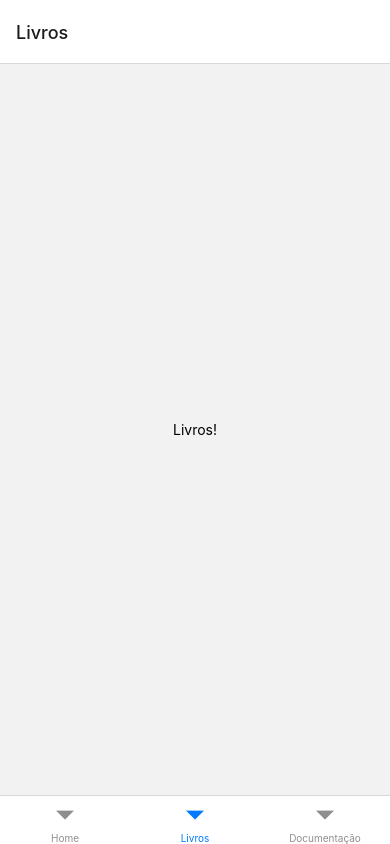
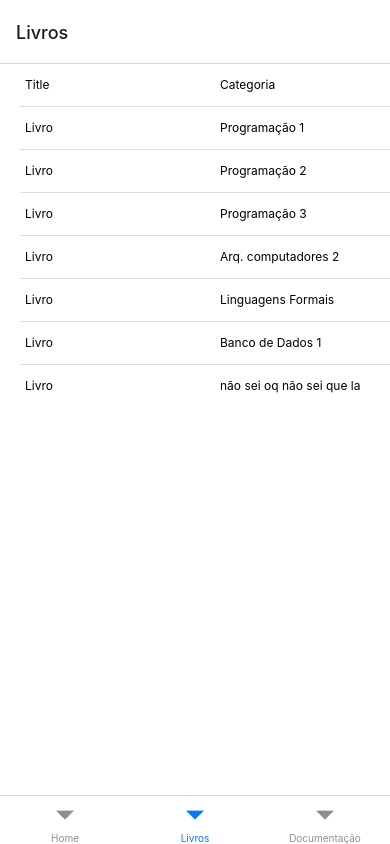
Before and after one commit to isadoravrx/projeto_4_mobile, a React Native app in the folder StickerSmash/: screen /Livros in a window 390 px wide. Built offline with nearby package versions, Linux system fonts and the light colour scheme.

Commit message:
classes de Menu criadas raaaaaaaaah

```diff
--- a/StickerSmash/App.js
+++ b/StickerSmash/App.js
@@ -2,8 +2,8 @@ import React from 'react';
 import { Text, View, SafeAreaView, StyleSheet, Image } from 'react-native';
 import { NavigationContainer } from '@react-navigation/native';
 import { createBottomTabNavigator } from '@react-navigation/bottom-tabs';
-
-
+import DocumentationMenu from './DocumentationMenu';
+import BooksMenu from './BooksMenu';
 
 function HomeScreen() {
   return (
@@ -22,22 +22,6 @@ function HomeScreen() {
   );
 }
 
-function LivrosScreen() {
-  return (
-    <View style={{ flex: 1, justifyContent: 'center', alignItems: 'center' }}>
-      <Text>Livros!</Text>
-    </View>
-  );
-}
-
-function DocumentacaoScreen() {
-  return (
-    <View style={{ flex: 1, justifyContent: 'center', alignItems: 'center' }}>
-      <Text>Documentação!</Text>
-    </View>
-  );
-}
-
 const Tab = createBottomTabNavigator();
 
 
@@ -46,8 +30,8 @@ export default function App() {
     <NavigationContainer>
       <Tab.Navigator>
           <Tab.Screen name="Home" component={HomeScreen} />
-          <Tab.Screen name="Livros" component={LivrosScreen} />
-          <Tab.Screen name="Documentação" component={DocumentacaoScreen} />
+          <Tab.Screen name='Livros' component={BooksMenu} />
+          <Tab.Screen name="Documentação" component={DocumentationMenu} />
       </Tab.Navigator>
     </NavigationContainer>
   );
--- /dev/null
+++ b/StickerSmash/BooksMenu.js
@@ -0,0 +1,130 @@
+import React from 'react';
+import {
+  SafeAreaView,
+  View,
+  FlatList,
+  StyleSheet,
+  Text,
+  StatusBar,
+} from 'react-native';
+
+const DATA = [
+  {
+    id: 'titulo',
+    title: 'Title',
+  },
+  {
+    id: 'categoria',
+    title: 'Categoria',
+  },
+  {
+    id: 'titulo 1',
+    title: 'Livro',
+  },
+  {
+    id: 'categoria 1',
+    title: 'Programação 1',
+  },
+  {
+    id: 'titulo 2',
+    title: 'Livro',
+  },
+  {
+    id: 'categoria 2',
+    title: 'Programação 2',
+  },
+  {
+    id: 'titulo 3',
+    title: 'Livro',
+  },
+  {
+    id: 'categoria 3',
+    title: 'Programação 3',
+  },
+  {
+    id: 'titulo 4',
+    title: 'Livro',
+  },
+  {
+    id: 'categoria 4',
+    title: 'Arq. computadores 2',
+  },
+  {
+    id: 'titulo 5',
+    title: 'Livro',
+  },
+  {
+    id: 'categoria 5',
+    title: 'Linguagens Formais',
+  },
+  {
+    id: 'titulo 6',
+    title: 'Livro',
+  },
+  {
+    id: 'categoria 6',
+    title: 'Banco de Dados 1',
+  },
+  {
+    id: 'titulo 7',
+    title: 'Livro',
+  },
+  {
+    id: 'titulo 7',
+    title: 'não sei oq não sei que la',
+  },
+];
+
+const Item = ({title}) => (
+  <View style={styles.item}>
+    <Text style={styles.title}>{title}</Text>
+  </View>
+);
+
+const Separator = () => (
+  <View style={styles.separator} />
+);
+
+
+const App = () => {
+  return (
+    <SafeAreaView style={styles.container}>
+      <FlatList
+        numColumns= {2}
+        ItemSeparatorComponent = {Separator}
+        data={DATA}
+        renderItem={({item}) => <Item title={item.title} />}
+        keyExtractor={item => item.id}
+      />
+    </SafeAreaView>
+  );
+};
+
+const styles = StyleSheet.create({
+  container: {
+    flex: 1,
+    marginTop: StatusBar.currentHeight || 0,
+    backgroundColor: '#fff'
+  },
+  item: {
+    backgroundColor: '#fff',
+    marginHorizontal: 15,
+    marginBottom: 2,
+    padding: 10,
+    height: 40,
+    flexGrow: 1,
+    flexBasis: 0,
+    justifyContent: 'center'
+  },
+  title: {
+    fontSize: 12,
+  },
+  separator: {
+    height: 1,
+    width: '100%',
+    backgroundColor: '#ddd',
+    marginLeft: 20
+  },
+});
+
+export default App;
--- /dev/null
+++ b/StickerSmash/DocumentationMenu.js
@@ -0,0 +1,130 @@
+import React from 'react';
+import {
+  SafeAreaView,
+  View,
+  FlatList,
+  StyleSheet,
+  Text,
+  StatusBar,
+} from 'react-native';
+
+const DATA = [
+  {
+    id: 'titulo',
+    title: 'Title',
+  },
+  {
+    id: 'categoria',
+    title: 'Categoria',
+  },
+  {
+    id: 'titulo 1',
+    title: 'Hello World!',
+  },
+  {
+    id: 'categoria 1',
+    title: 'Programação 1',
+  },
+  {
+    id: 'titulo 2',
+    title: 'Conceitos POO',
+  },
+  {
+    id: 'categoria 2',
+    title: 'Programação 2',
+  },
+  {
+    id: 'titulo 3',
+    title: 'ArrayList',
+  },
+  {
+    id: 'categoria 3',
+    title: 'Programação 3',
+  },
+  {
+    id: 'titulo 4',
+    title: 'Arquitetura em Nuvem',
+  },
+  {
+    id: 'categoria 4',
+    title: 'Arq. computadores 2',
+  },
+  {
+    id: 'titulo 5',
+    title: 'Autômatos finitos',
+  },
+  {
+    id: 'categoria 5',
+    title: 'Linguagens Formais',
+  },
+  {
+    id: 'titulo 6',
+    title: 'Modelos Conceituais',
+  },
+  {
+    id: 'categoria 6',
+    title: 'Banco de Dados 1',
+  },
+  {
+    id: 'titulo 7',
+    title: 'Busca em rofundidade',
+  },
+  {
+    id: 'categoria 7',
+    title: 'Grafos',
+  },
+];
+
+const Item = ({title}) => (
+  <View style={styles.item}>
+    <Text style={styles.title}>{title}</Text>
+  </View>
+);
+
+const Separator = () => (
+  <View style={styles.separator} />
+);
+
+
+const App = () => {
+  return (
+    <SafeAreaView style={styles.container}>
+      <FlatList
+        numColumns= {2}
+        ItemSeparatorComponent = {Separator}
+        data={DATA}
+        renderItem={({item}) => <Item title={item.title} />}
+        keyExtractor={item => item.id}
+      />
+    </SafeAreaView>
+  );
+};
+
+const styles = StyleSheet.create({
+  container: {
+    flex: 1,
+    marginTop: StatusBar.currentHeight || 0,
+    backgroundColor: '#fff'
+  },
+  item: {
+    backgroundColor: '#fff',
+    marginHorizontal: 15,
+    marginBottom: 2,
+    padding: 10,
+    height: 40,
+    flexGrow: 1,
+    flexBasis: 0,
+    justifyContent: 'center'
+  },
+  title: {
+    fontSize: 12,
+  },
+  separator: {
+    height: 1,
+    width: '100%',
+    backgroundColor: '#ddd',
+    marginLeft: 20
+  },
+});
+
+export default App;
```
